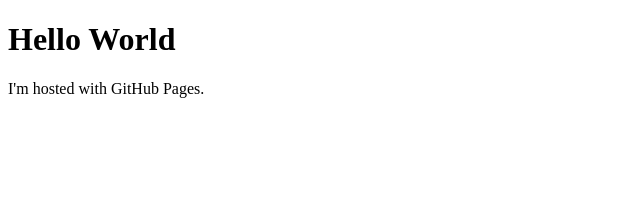
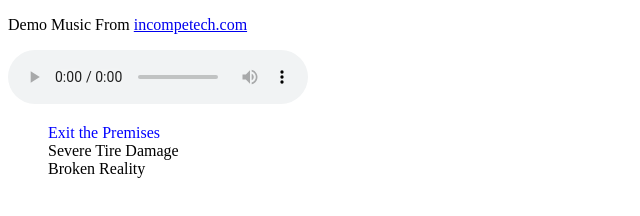
Before and after one commit to Rockinstevewolf/rockinstevewolf.github.io, a plain HTML site: page index.html in a window 1280 px wide. Shown: the whole page, without its empty margins (0-640 px from the left). Drawn offline with nearby package versions, Linux system fonts and the light colour scheme.

Commit message:
Update index.html

```diff
--- a/index.html
+++ b/index.html
@@ -1,7 +1,37 @@
 <!DOCTYPE html>
-<html>
+<html lang="en">
+<head>
+    <meta charset="UTF-8">
+    <title>HTML5 Audio Player</title>
+    <style>
+        #playlist{
+            list-style: none;
+        }
+        #playlist li a{
+            color:black;
+            text-decoration: none;
+        }
+        #playlist .current-song a{
+            color:blue;
+        }
+    </style>
+    <!-- Source Code From YouTube.com/MicroTechTutorials  you may remove this message on your webpage but please do not redistribtue -->
+</head>
 <body>
-<h1>Hello World</h1>
-<p>I'm hosted with GitHub Pages.</p>
+    <p>Demo Music From <a href="http://incompetech.com">incompetech.com</a></p>
+    <audio src="" controls id="audioPlayer">
+        Sorry, your browser doesn't support html5!
+    </audio>
+    <ul id="playlist">
+        <li class="current-song"><a href="Exit%20the%20Premises.mp3">Exit the Premises</a></li>
+        <li><a href="Severe%20Tire%20Damage.mp3">Severe Tire Damage</a></li>
+        <li><a href="Broken%20Reality.mp3">Broken Reality</a></li>
+    </ul>
+    <script src="https://code.jquery.com/jquery-2.2.0.js"></script>
+    <script src="audioPlayer.js"></script>
+    <script>
+        // loads the audio player
+        audioPlayer();
+    </script>
 </body>
 </html>
```
